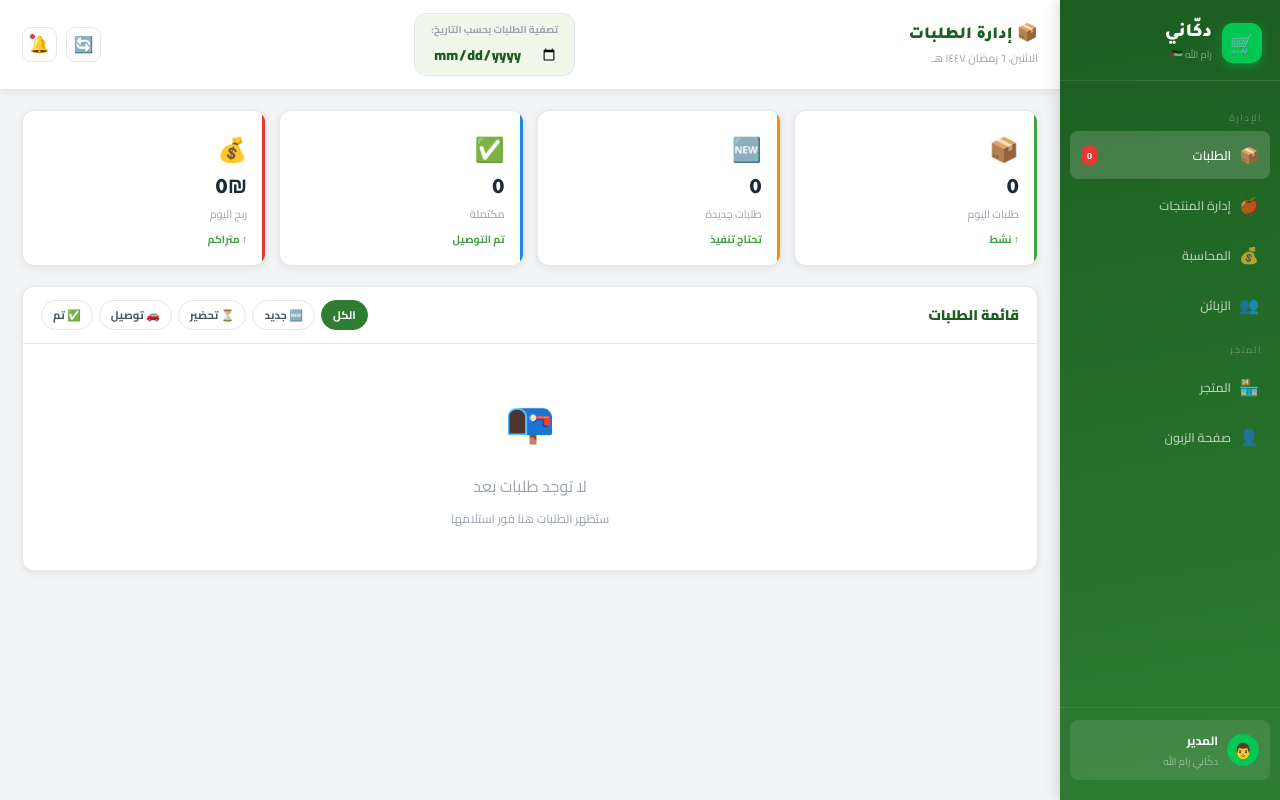
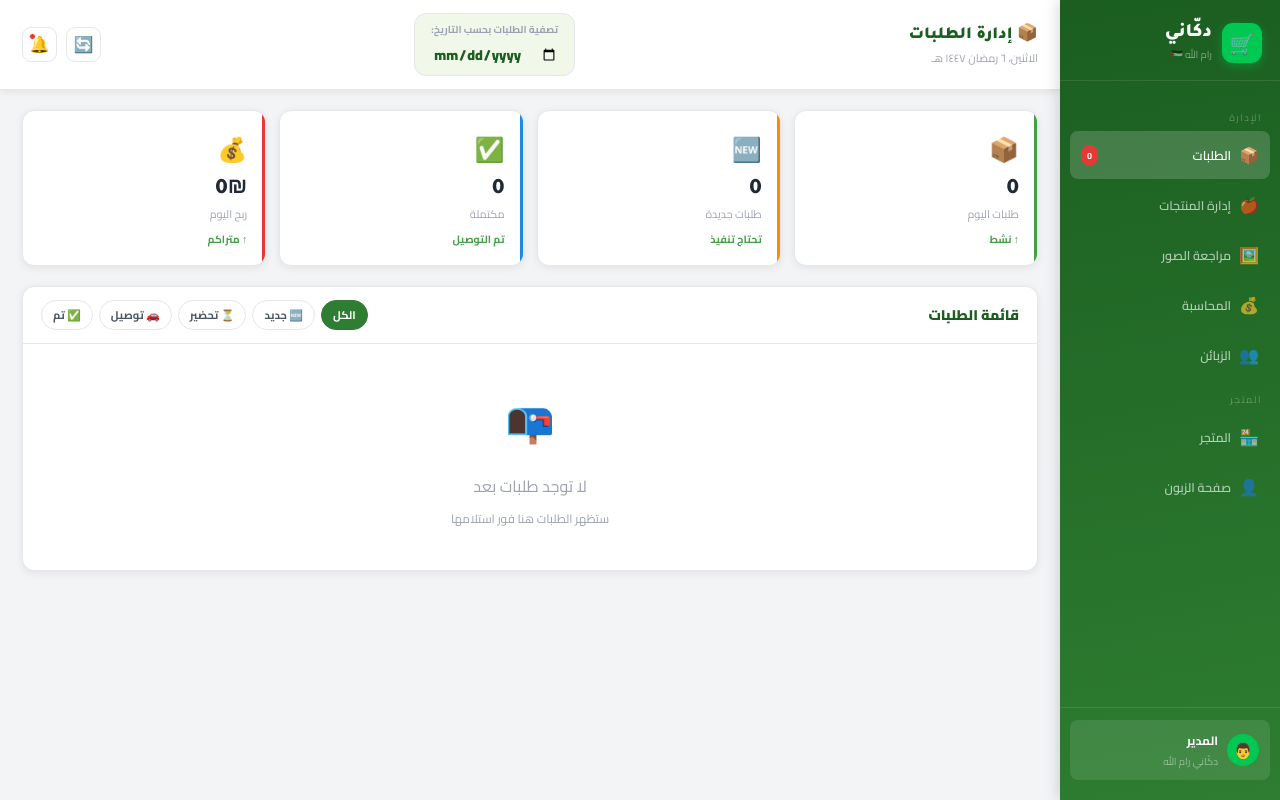
Before and after one commit to rabebar/dokkani, a Flask app: page /admin in a window 1280 px wide. Run offline with Flask 3, Linux system fonts and the light colour scheme; the visitor is signed in with stand-in values (Sample User, id 1); data that the repository does not hold is empty; parts of the project's set-up code (start-up, migrations or seed data) failed here and were passed over; some libraries are stand-ins or nearby versions.

Commit message:
Add Image Review link to Dashboard

```diff
--- a/templates/dashboard.html
+++ b/templates/dashboard.html
@@ -106,6 +106,7 @@ tr:hover td{background:#fafff9}
     <div class="nl">الإدارة</div>
     <a class="ni active" href="/admin"><span class="ico">📦</span> الطلبات <span class="nbadge" id="new-count">0</span></a>
     <a class="ni" href="/admin/products"><span class="ico">🍎</span> إدارة المنتجات</a>
+    <a class="ni" href="/admin/image-review"><span class="ico">🖼️</span> مراجعة الصور</a>
     <a class="ni" href="/admin/accounting"><span class="ico">💰</span> المحاسبة</a>
     <a class="ni" href="/admin/customers"><span class="ico">👥</span> الزبائن</a>
     <div class="nl">المتجر</div>
```
